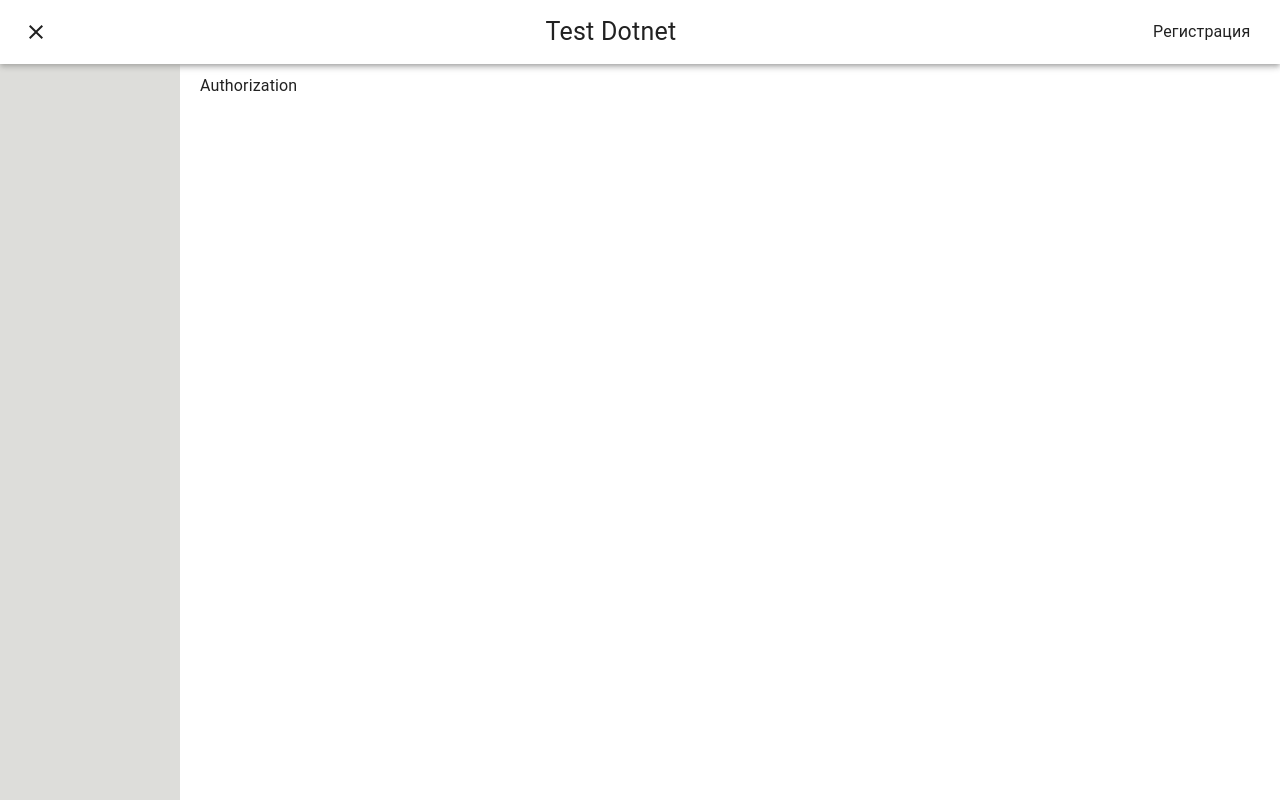
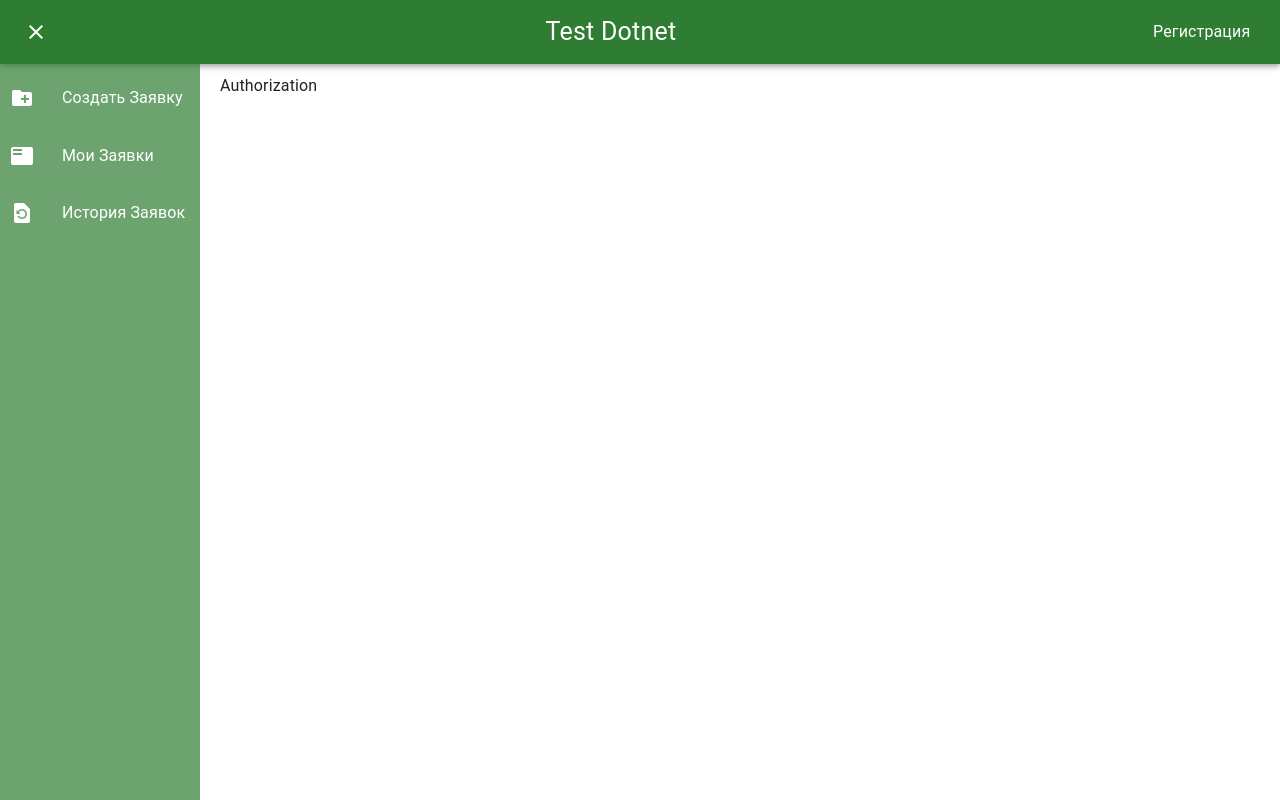
Before and after one commit to CheellDragon/task_bb_front, a React (Create React App) app: page / in a window 1280 px wide. Both pictures are taken after a click on the button "menu". Built offline with nearby package versions, Linux system fonts and the light colour scheme.

Commit message:
Добавил Сайдбар элементы

```diff
--- a/src/App.jsx
+++ b/src/App.jsx
@@ -2,6 +2,7 @@ import React from 'react';
 import {useSelector} from 'react-redux';
 import Navigation from './containers/Navigation/Navigation';
 import {Routes, Route, BrowserRouter} from 'react-router-dom';
+import CreateContainer from './containers/CreateContainer/CreateContainer';
 
 const App = () => {
     const {user} = useSelector(state => state.users);
@@ -11,7 +12,7 @@ const App = () => {
                 <Route path='/' element={<Navigation/>}>
                     <Route index element={<div>Authorization</div>}/>
                     <Route path='register' element={<div>register</div>}/>
-                    <Route path='create' element={<div>create</div>}/>
+                    <Route path='create' element={<CreateContainer/>}/>
                     <Route path='requests' element={<div>requests</div>}/>
                     <Route path='history' element={<div>history</div>}/>
                 </Route>
--- a/src/components/Header/Header.css
+++ b/src/components/Header/Header.css
@@ -23,7 +23,7 @@
     animation-fill-mode: forwards;
 }
 .header .authorizationButton:hover {
-    background-color: rgba(133, 132, 132, 0.3);
+    background-color: rgba(4, 255, 0, 0.4);
 }
 
 @keyframes aauthorizationButtonAnimation {
--- a/src/components/Header/Header.jsx
+++ b/src/components/Header/Header.jsx
@@ -14,7 +14,7 @@ const Header = ({isAuthorized, signNav, registerNav, openSideBar, isSideBarOpen,
         currentPage = false;
     }
     return (
-        <AppBar position="static" color="transparent">
+        <AppBar position="static" color="success">
             <Toolbar className="header">
                 {
                     isAuthorized ?
--- a/src/components/SideBar/SideBar.css
+++ b/src/components/SideBar/SideBar.css
@@ -1,11 +1,13 @@
 .sideBar {
-    width: 180px;
-    background-color: rgba(170, 170, 163, 0.4);
+    width: 200px;
+    background-color: rgba(46, 125, 50, 0.7);
     position: fixed;
     top: 64px;
     bottom: 0;
     left: 0;
     padding: 10px;
+    display: flex;
+    flex-direction: column;
 }
 
 .sideBarOpen {
@@ -24,7 +26,7 @@
 
 @keyframes sideBarOpenAnimation {
     from {
-      transform: translate(-180px);
+      transform: translate(-200px);
     }
     to {
       transform: translate(0px);
@@ -36,7 +38,7 @@
       transform: translate(0px);
     }
     to {
-      transform: translate(-180px);
+      transform: translate(-200px);
     }
 }
 
@@ -45,3 +47,20 @@
         top: 56px;
     }
 }
+
+.sideNavLink {
+  color: white;
+  font-size: 18px;
+  display: inline-block;
+  display: flex;
+  align-items: center;
+}
+
+.sideNavLink:hover {
+  opacity: 0.7;
+}
+
+.sideNavLink:active {
+  transform: scale(1.1);
+  transition-duration: 0.2s;
+}
--- a/src/components/SideBar/SideBar.jsx
+++ b/src/components/SideBar/SideBar.jsx
@@ -1,11 +1,53 @@
 import React from "react";
 import './SideBar.css';
-import { Box } from "@mui/material";
+import { Box,Typography } from "@mui/material";
+import IconButton from '@mui/material/IconButton';
+import CreateNewFolderIcon from '@mui/icons-material/CreateNewFolder';
+import FeaturedPlayListIcon from '@mui/icons-material/FeaturedPlayList';
+import RestorePageIcon from '@mui/icons-material/RestorePage';
 
-const SideBar = ({close}) => {
+const SideBar = ({close, createNav, requestsNav, historyNav}) => {
     return (
         <Box className={close + ' sideBar'}>
-
+            <Box onClick={createNav} className="sideNavLink" sx={{mb: 1.2}}>
+                <IconButton
+                    size="large"
+                    edge="start"
+                    color="inherit"
+                    aria-label="menu"
+                    sx={{ mr: 2 }}
+                    className="icon"
+                >
+                    <CreateNewFolderIcon style={{ color: 'white' }}/>
+                </IconButton>
+                <Typography>Создать Заявку</Typography>
+            </Box>
+            <Box onClick={requestsNav} className="sideNavLink" sx={{mb: 1.2}}>
+                <IconButton
+                    size="large"
+                    edge="start"
+                    color="inherit"
+                    aria-label="requests"
+                    sx={{ mr: 2 }}
+                    className="icon"
+                >
+                    <FeaturedPlayListIcon style={{ color: 'white' }}/>
+                </IconButton>
+                <Typography>Мои Заявки</Typography>
+            </Box>
+            <Box onClick={historyNav} className="sideNavLink">
+                <IconButton
+                    size="large"
+                    edge="start"
+                    color="inherit"
+                    aria-label="history"
+                    sx={{ mr: 2 }}
+                    className="icon"
+                >
+                    <RestorePageIcon style={{ color: 'white' }}/>
+                </IconButton>
+                <Typography>История Заявок</Typography>
+            </Box>
         </Box>
     )
 }
--- /dev/null
+++ b/src/containers/CreateContainer/CreateContainer.jsx
@@ -0,0 +1,9 @@
+import './CreateContainer.css';
+
+const CreateContainer = () => {
+    return (
+        <></>
+    )
+};
+
+export default CreateContainer;
--- a/src/containers/Navigation/Navigation.css
+++ b/src/containers/Navigation/Navigation.css
@@ -4,6 +4,6 @@
     transition: margin 600ms;
 }
 
-.mr180 {
-    margin-left: 180px;
+.mr200 {
+    margin-left: 200px;
 }
--- a/src/containers/Navigation/Navigation.jsx
+++ b/src/containers/Navigation/Navigation.jsx
@@ -24,6 +24,15 @@ const Navigation = (user) => {
     const registerNav = () => {
         navigate("/register")
     }
+    const createNav = () => {
+        navigate("/create")
+    }
+    const requestsNav = () => {
+        navigate("/requests")
+    }
+    const historyNav = () => {
+        navigate("/history")
+    }
     return (
     <>
         <CssBaseline/>
@@ -31,14 +40,14 @@ const Navigation = (user) => {
             <Header isAuthorized={isAuthorized} openSideBar={openSideBar} registerNav={registerNav} signNav={signNav} isSideBarOpen={isSideBarOpen} currentPage={currentPage}/>
             {
                 isSideBarOpen
-                ? <SideBar close={"sideBarOpen"}/>
+                ? <SideBar createNav={createNav} requestsNav={requestsNav} historyNav={historyNav} close={"sideBarOpen"}/>
                 : <SideBar close={"sideBarClose"}/>
             }
         </nav>
 
         {
             isSideBarOpen
-            ? <div className='container mr180'><Outlet /></div>
+            ? <div className='container mr200'><Outlet /></div>
             : <div className='container'><Outlet /></div>
         }
     </>
```
Also changed, not shown: src/components/Create/Create.jsx (added, +9 -0 lines), src/components/Create/Create.css (added), src/containers/CreateContainer/CreateContainer.css (added).
